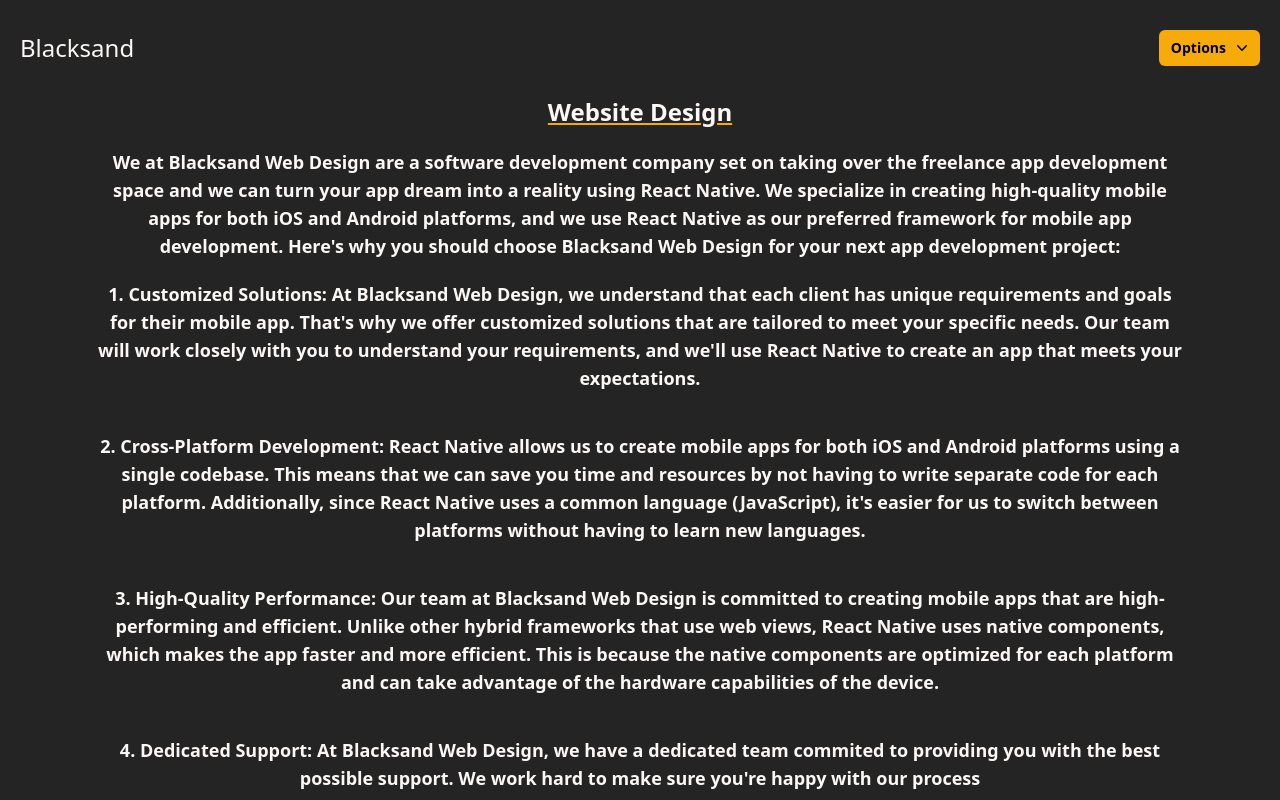
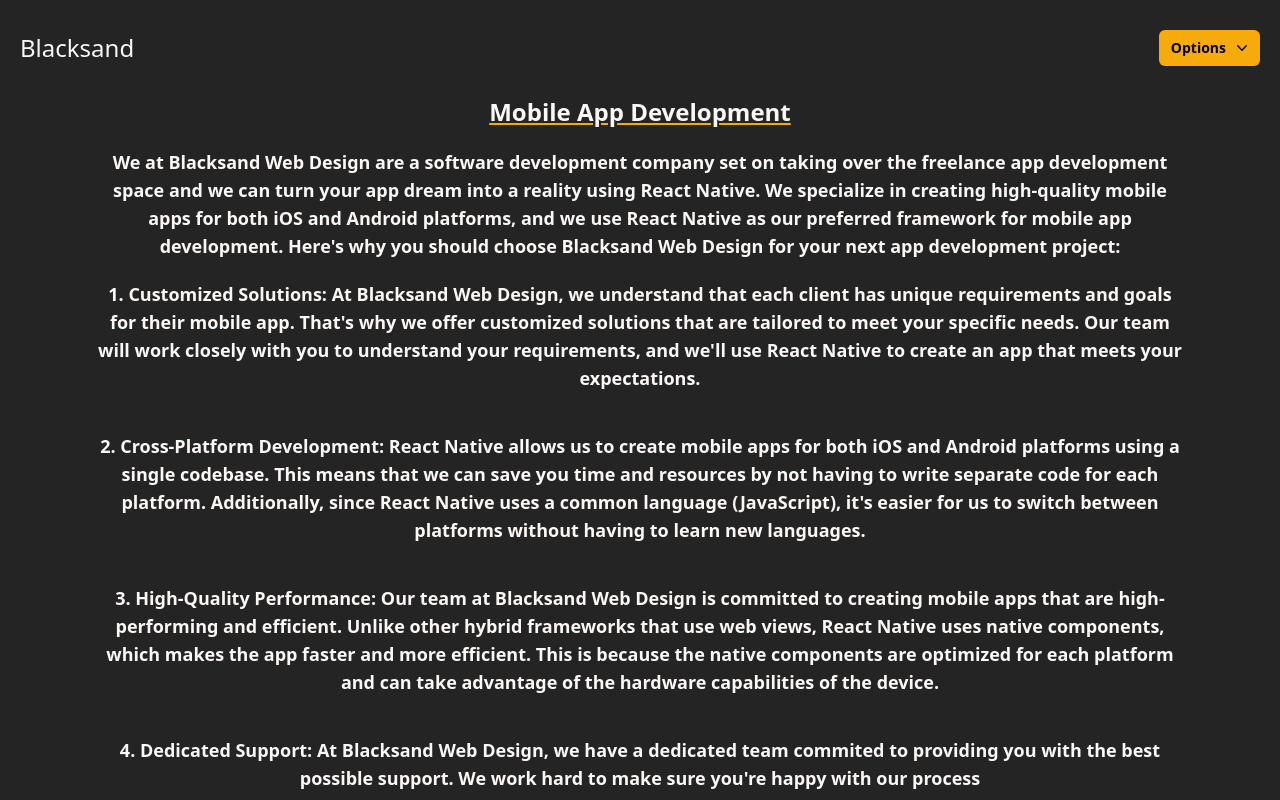
Before and after one commit to nathanpare/speedyscript-basic, a Next.js app: page /development in a window 1280 px wide. Shown: the top 800 px of the page. Built offline with nearby package versions, Linux system fonts and the light colour scheme.

Commit message:
fix title

```diff
--- a/pages/development.js
+++ b/pages/development.js
@@ -13,7 +13,7 @@
       </Head>
       <Header />
       <p className='text-[rgb(251,247,245)] text-2xl font-semibold text-center
-       decoration-[#F7AB0A] underline'>Website Design</p>
+       decoration-[#F7AB0A] underline'>Mobile App Development</p>
       <p className='text-[rgb(251,247,245)] text-lg font-semibold text-center
        py-5 px-12 md:px-24'>We at Blacksand Web Design are a software development company set on taking over the freelance app development space and we can turn your app dream into a reality using React Native. We specialize in creating high-quality mobile apps for both iOS and Android platforms, and we use React Native as our preferred framework for mobile app development. Here's why you should choose Blacksand Web Design for your next app development project:
 
```
